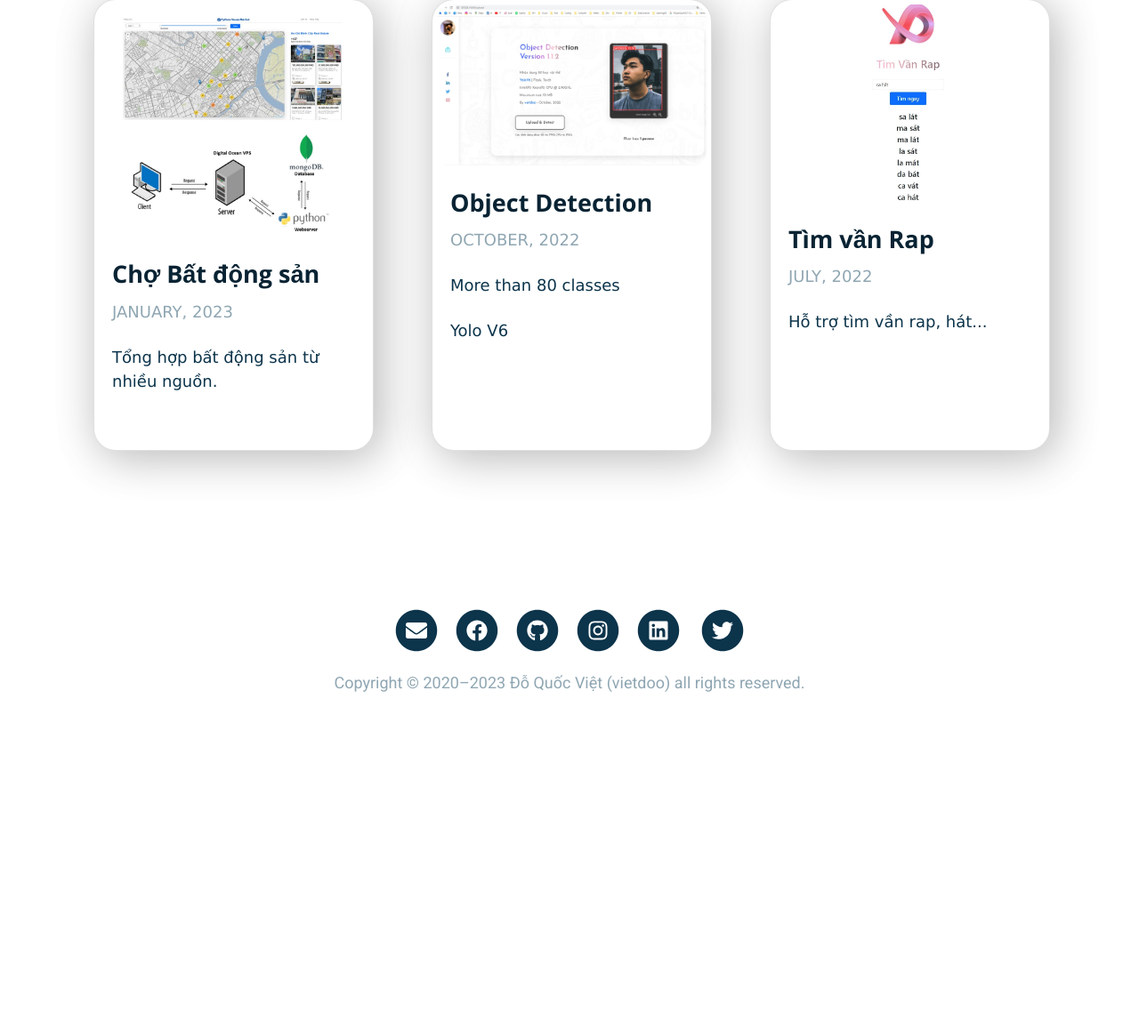
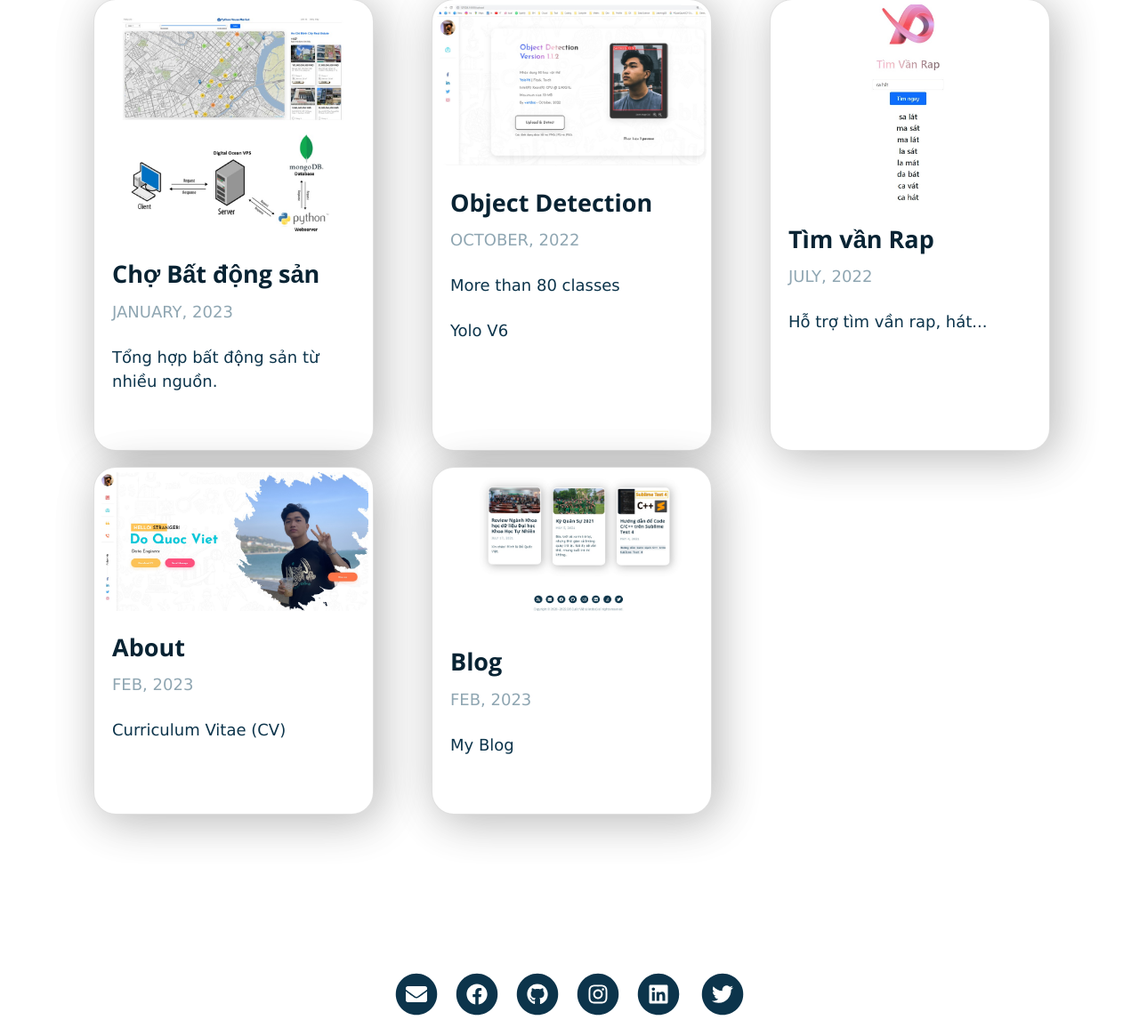
Before and after one commit to vietdoo/vietdoo.engineer-webserver, a Flask app: template app/templates/homepage/index.html in a window 1280 px wide. Shown: the part 423-1579 px from the top of the page at 89% size. Before the commit the page ends 1201 px from the top, so only its background shows below. Run offline with Flask 2, Linux system fonts and the light colour scheme; the template is opened without the code that fills it, so the values that code supplies are empty.

Commit message:
add blog and cv

```diff
--- a/app/templates/homepage/index.html
+++ b/app/templates/homepage/index.html
@@ -69,6 +69,36 @@
                             <div class="card-text">
                                 <h5 id="heading"></h5>
                                 <p>Hỗ trợ tìm vần rap, hát...</p>
+                            </div>
+                        </div>
+                    </a>
+                </div>
+            </div>
+
+            <div class="col mb-3">
+                <div class="card h-100">
+                    <a href="vietdoo.me" class="d-block"><img src="../static/homepage/images/projects/project4.jpg" class="card-img-top mx-auto d-block" alt="Review Ngành Khoa học dữ liệu Đại học Khoa Học Tự Nhiên">
+                        <div class="card-body">
+                        <h4 class="card-title">About</h4>
+                        <p class="card-text text-muted text-uppercase">Feb, 2023</p>
+                            <div class="card-text">
+                                <h5 id="heading"></h5>
+                                <p>Curriculum Vitae (CV)</p>
+                            </div>
+                        </div>
+                    </a>
+                </div>
+            </div>
+
+            <div class="col mb-3">
+                <div class="card h-100">
+                    <a href="vietdoo.ml" class="d-block"><img src="../static/homepage/images/projects/project5.jpg" class="card-img-top mx-auto d-block" alt="Review Ngành Khoa học dữ liệu Đại học Khoa Học Tự Nhiên">
+                        <div class="card-body">
+                        <h4 class="card-title">Blog</h4>
+                        <p class="card-text text-muted text-uppercase">Feb, 2023</p>
+                            <div class="card-text">
+                                <h5 id="heading"></h5>
+                                <p>My Blog</p>
                             </div>
                         </div>
                     </a>
```
Also changed, not shown: app/static/homepage/images/projects/project4.jpg (added), app/static/homepage/images/projects/project5.jpg (added), app/static/images/azure-icon.svg (deleted), 5 other files.
